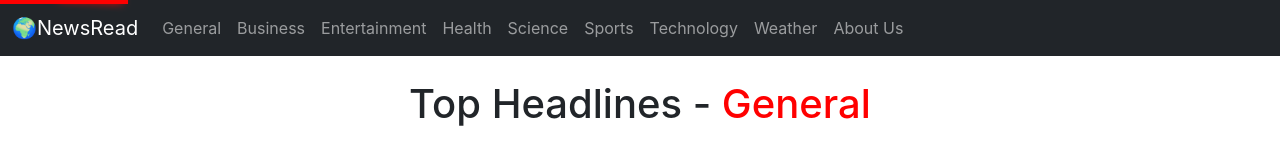
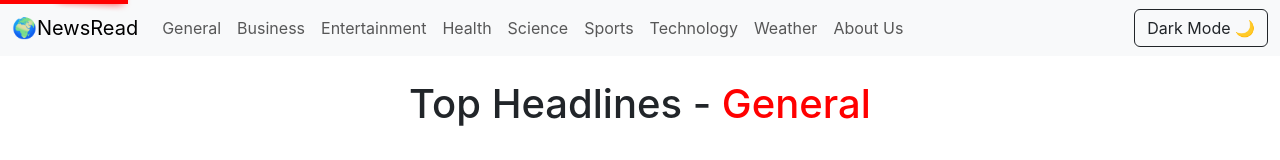
Before and after one commit to ummarFurquan/NewsRead, a React (Create React App) app: page / in a window 1280 px wide. Shown: the top 160 px of the page. Built offline with nearby package versions, Linux system fonts and the light colour scheme; no server answers.

Commit message:
Dark and light mode btn

```diff
--- a/src/components/Navbar.js
+++ b/src/components/Navbar.js
@@ -1,11 +1,17 @@
-import React from 'react'
+import React, {useState} from 'react'
 import {Link} from 'react-router-dom';
 import '../styles/navbar.css'
 
+
 const Navbar = () => {
+  const [toggle, setToggle] = useState('Dark Mode 🌙')
+
+  const ChangeTheme = () => {
+    setToggle( toggle === 'Dark Mode 🌙' ? 'Light Mode 🌞' : 'Dark Mode 🌙')
+  }
   return (
     <div>
-       <nav className="navbar fixed-top  navbar-expand-lg navbar-dark bg-dark ">
+       <nav className="navbar fixed-top  navbar-expand-lg navbar-light bg-light ">
                  <div className="container-fluid">
                      <div className="navbar-brand">🌍NewsRead</div>
                      <button className="navbar-toggler" type="button" data-bs-toggle="collapse" data-bs-target="#navbarSupportedContent" aria-controls="navbarSupportedContent" aria-expanded="true" aria-label="Toggle navigation">
@@ -24,6 +30,9 @@ const Navbar = () => {
                          <li className="nav-item"><Link className="nav-link" to="/about">About Us</Link></li>
                      </ul>
                      </div>
+                     <div className='light-dark-btn'>
+                      <button onClick={ChangeTheme} className='btn btn-outline-dark'>{toggle}</button>
+                     </div>
                  </div>
                  </nav>
 
```
